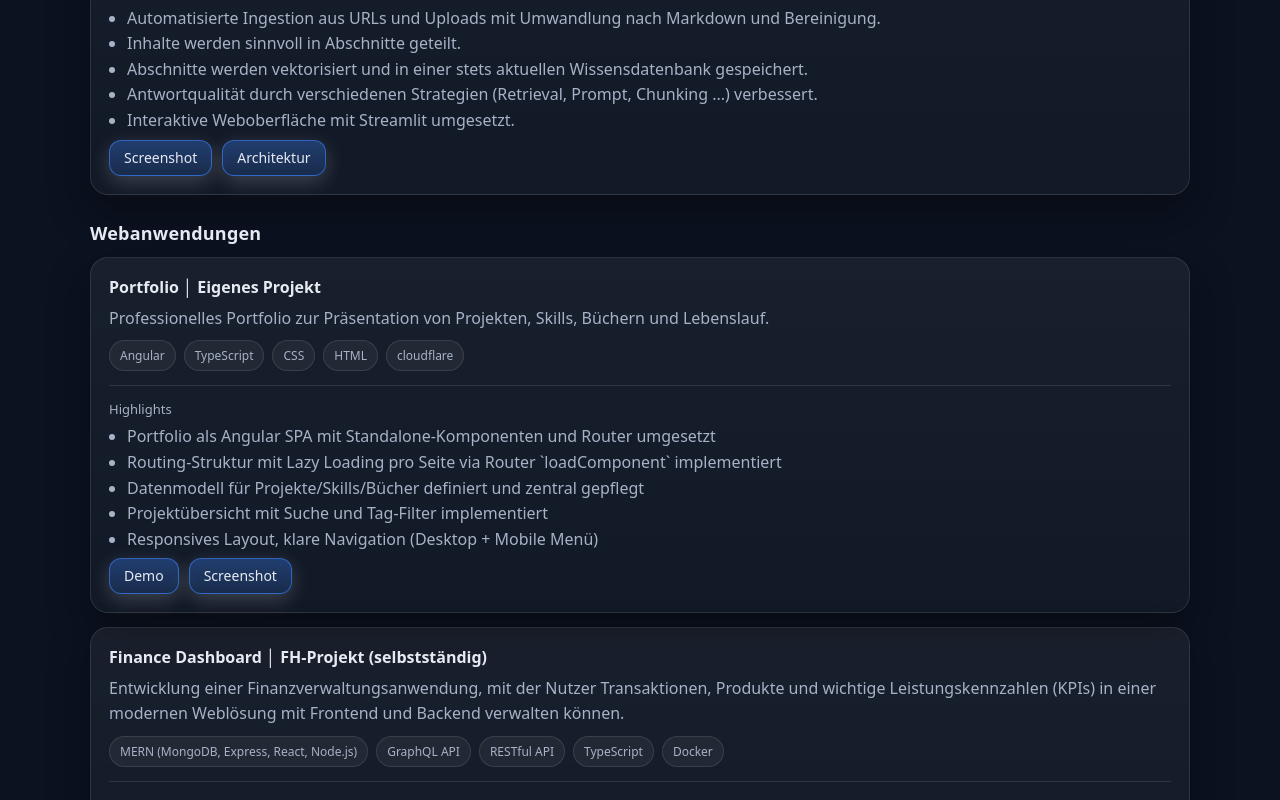
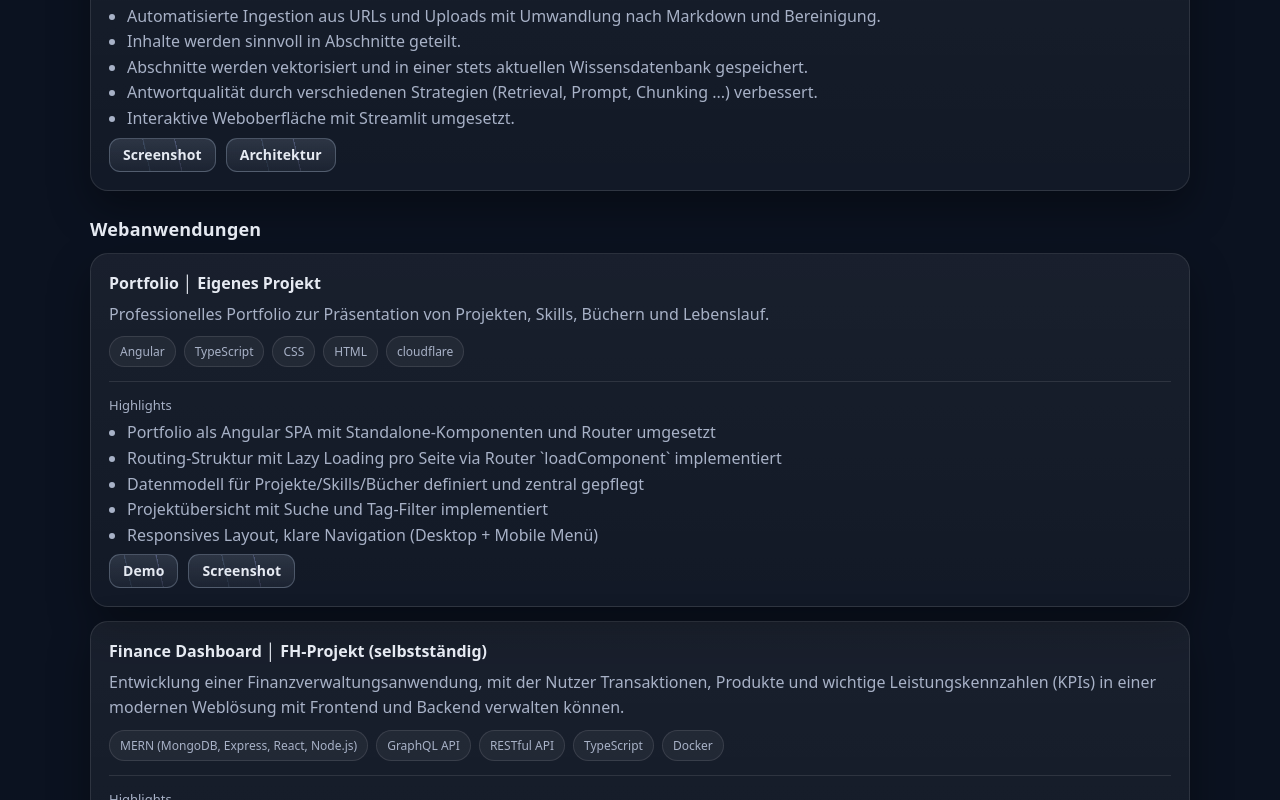
Before and after one commit to mohammadtaiba/portfolio, an Angular app: page /projects in a window 1280 px wide. Shown: the part 920-1720 px from the top of the page. Built offline with nearby package versions, Linux system fonts and the light colour scheme.

Commit message:
feat: neue Gestaltung und Interaktionen für Projekt-Aktionen ergänzt (projects.page)

```diff
--- a/src/app/pages/projects/projects.page.css
+++ b/src/app/pages/projects/projects.page.css
@@ -118,13 +118,104 @@ hr.sep {
     display: flex;
     gap: 10px;
     flex-wrap: wrap;
+    align-items: center;
 }
 
-/* Hervorhebung für alle Projekt-Buttons (Repo/Demo/Screenshot) */
-.project-actions .btn {
-    border: 1px solid rgba(59, 130, 246, 0.65);
-    background: linear-gradient(180deg, rgba(59, 130, 246, 0.35), rgba(59, 130, 246, 0.18));
-    box-shadow: 0 6px 20px rgba(255, 255, 255, 0.18);
+/* Einheitlicher, angenehmer Look für Projekt-Aktionen */
+.project-actions .action-btn {
+    position: relative;
+    z-index: 0;
+    overflow: hidden;
+    border: 1px solid rgba(148, 163, 184, 0.38);
+    background: linear-gradient(180deg, rgba(148, 163, 184, 0.2), rgba(148, 163, 184, 0.08));
+    color: var(--text);
+    border-radius: 11px;
+    padding: 9px 13px;
+    font-weight: 600;
+    letter-spacing: 0.1px;
+    text-decoration: none;
+    cursor: pointer;
+    transition: transform 0.18s ease,
+    border-color 0.18s ease,
+    background 0.18s ease,
+    box-shadow 0.18s ease;
+}
+
+.project-actions .action-btn:hover {
+    transform: translateY(-1px);
+    border-color: rgba(148, 163, 184, 0.55);
+    background: linear-gradient(180deg, rgba(148, 163, 184, 0.3), rgba(148, 163, 184, 0.12));
+    box-shadow: 0 10px 18px rgba(0, 0, 0, 0.22);
+}
+
+.project-actions .action-btn:active {
+    transform: translateY(0);
+}
+
+.project-actions .action-btn::before {
+    content: "";
+    position: absolute;
+    inset: 0;
+    border-radius: inherit;
+    padding: 1px;
+    background: conic-gradient(
+            from 0deg,
+            rgba(125, 211, 252, 0.08),
+            rgba(165, 180, 252, 0.32),
+            rgba(196, 181, 253, 0.1),
+            rgba(125, 211, 252, 0.08)
+    );
+    -webkit-mask: linear-gradient(#000 0 0) content-box,
+    linear-gradient(#000 0 0);
+    -webkit-mask-composite: xor;
+    mask-composite: exclude;
+    pointer-events: none;
+    animation: action-border-spin 7s linear infinite;
+}
+
+.project-actions .action-btn::after {
+    content: "";
+    position: absolute;
+    inset: 0;
+    background: linear-gradient(
+            110deg,
+            transparent 35%,
+            rgba(255, 255, 255, 0.14) 50%,
+            transparent 65%
+    );
+    transform: translateX(-130%);
+    transition: transform 0.45s ease;
+    pointer-events: none;
+}
+
+.project-actions .action-btn:hover::after {
+    transform: translateX(130%);
+}
+
+.project-actions .action-btn:hover::before {
+    filter: brightness(1.08);
+}
+
+.project-actions .action-btn:focus-visible {
+    outline: 2px solid rgba(125, 211, 252, 0.75);
+    outline-offset: 2px;
+}
+
+@keyframes action-border-spin {
+    to {
+        transform: rotate(1turn);
+    }
+}
+
+@media (prefers-reduced-motion: reduce) {
+    .project-actions .action-btn,
+    .project-actions .action-btn::after {
+        transition: none;
+    }
+
+    .project-actions .action-btn::before {
+        animation: none;
+    }
 }
 
 /* ============================================================================
--- a/src/app/pages/projects/projects.page.html
+++ b/src/app/pages/projects/projects.page.html
@@ -95,7 +95,7 @@
                         <div class="actions project-actions" style="margin-top: 6px">
                             @if (p.repo) {
                                 <a
-                                    class="btn"
+                                    class="btn action-btn action-btn--repo"
                                     [href]="p.repo"
                                     target="_blank"
                                     rel="noreferrer noopener"
@@ -104,7 +104,7 @@
                             }
                             @if (p.demo) {
                                 <a
-                                    class="btn"
+                                    class="btn action-btn action-btn--demo"
                                     [href]="p.demo"
                                     target="_blank"
                                     rel="noreferrer noopener"
@@ -113,7 +113,7 @@
                             }
                             @if (p.imageUrl) {
                                 <button
-                                    class="btn"
+                                    class="btn action-btn action-btn--screenshot"
                                     type="button"
                                     (click)="openLightbox(p.imageUrl, p.title)"
                                 >
@@ -122,7 +122,7 @@
                             }
                             @if (p.archiUrl) {
                                 <button
-                                    class="btn"
+                                    class="btn action-btn action-btn--asset"
                                     type="button"
                                     (click)="openLightbox(p.archiUrl, p.title)"
                                 >
@@ -131,7 +131,7 @@
                             }
                             @if (p.siteMapUrl) {
                                 <button
-                                    class="btn"
+                                    class="btn action-btn action-btn--asset"
                                     type="button"
                                     (click)="openLightbox(p.siteMapUrl, p.title)"
                                 >
@@ -140,7 +140,7 @@
                             }
                             @if (p.flussdiagrammUrl) {
                                 <button
-                                    class="btn"
+                                    class="btn action-btn action-btn--asset"
                                     type="button"
                                     (click)="openLightbox(p.flussdiagrammUrl, p.title)"
                                 >
@@ -149,7 +149,7 @@
                             }
                             @if (p.erModellUrl) {
                                 <button
-                                    class="btn"
+                                    class="btn action-btn action-btn--asset"
                                     type="button"
                                     (click)="openLightbox(p.erModellUrl, p.title)"
                                 >
@@ -195,7 +195,7 @@
                         <div class="actions project-actions" style="margin-top: 6px">
                             @if (p.repo) {
                                 <a
-                                    class="btn"
+                                    class="btn action-btn action-btn--repo"
                                     [href]="p.repo"
                                     target="_blank"
                                     rel="noreferrer noopener"
@@ -204,7 +204,7 @@
                             }
                             @if (p.demo) {
                                 <a
-                                    class="btn"
+                                    class="btn action-btn action-btn--demo"
                                     [href]="p.demo"
                                     target="_blank"
                                     rel="noreferrer noopener"
@@ -214,7 +214,7 @@
 
                             @if (p.imageUrl) {
                                 <button
-                                    class="btn"
+                                    class="btn action-btn action-btn--screenshot"
                                     type="button"
                                     (click)="openLightbox(p.imageUrl, p.title)"
                                 >
@@ -223,7 +223,7 @@
                             }
                             @if (p.archiUrl) {
                                 <button
-                                    class="btn"
+                                    class="btn action-btn action-btn--asset"
                                     type="button"
                                     (click)="openLightbox(p.archiUrl, p.title)"
                                 >
@@ -232,7 +232,7 @@
                             }
                             @if (p.siteMapUrl) {
                                 <button
-                                    class="btn"
+                                    class="btn action-btn action-btn--asset"
                                     type="button"
                                     (click)="openLightbox(p.siteMapUrl, p.title)"
                                 >
@@ -241,7 +241,7 @@
                             }
                             @if (p.flussdiagrammUrl) {
                                 <button
-                                    class="btn"
+                                    class="btn action-btn action-btn--asset"
                                     type="button"
                                     (click)="openLightbox(p.flussdiagrammUrl, p.title)"
                                 >
@@ -250,7 +250,7 @@
                             }
                             @if (p.erModellUrl) {
                                 <button
-                                    class="btn"
+                                    class="btn action-btn action-btn--asset"
                                     type="button"
                                     (click)="openLightbox(p.erModellUrl, p.title)"
                                 >
```
